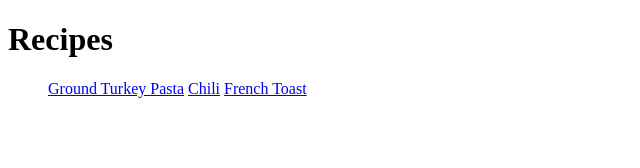
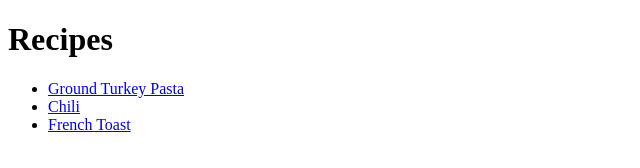
Before and after one commit to owenkremer/odin-recipes, a plain HTML site: page index.html in a window 1280 px wide. Shown: the whole page, without its empty margins (0-640 px from the left). Drawn offline with Linux system fonts and the light colour scheme.

Commit message:
Change unordered list to have proper list items

```diff
--- a/index.html
+++ b/index.html
@@ -9,9 +9,9 @@
 <body>
     <h1>Recipes</h1>
     <ul>
-        <a href="recipes/ground-turkey-pasta.html">Ground Turkey Pasta</a>
-        <a href="recipes/chili.html">Chili</a>
-        <a href="recipes/french-toast.html">French Toast</a>
+        <li><a href="recipes/ground-turkey-pasta.html">Ground Turkey Pasta</a></li>
+        <li><a href="recipes/chili.html">Chili</a></li>
+        <li><a href="recipes/french-toast.html">French Toast</a></li>
     </ul>
 </body>
 </html>
```
